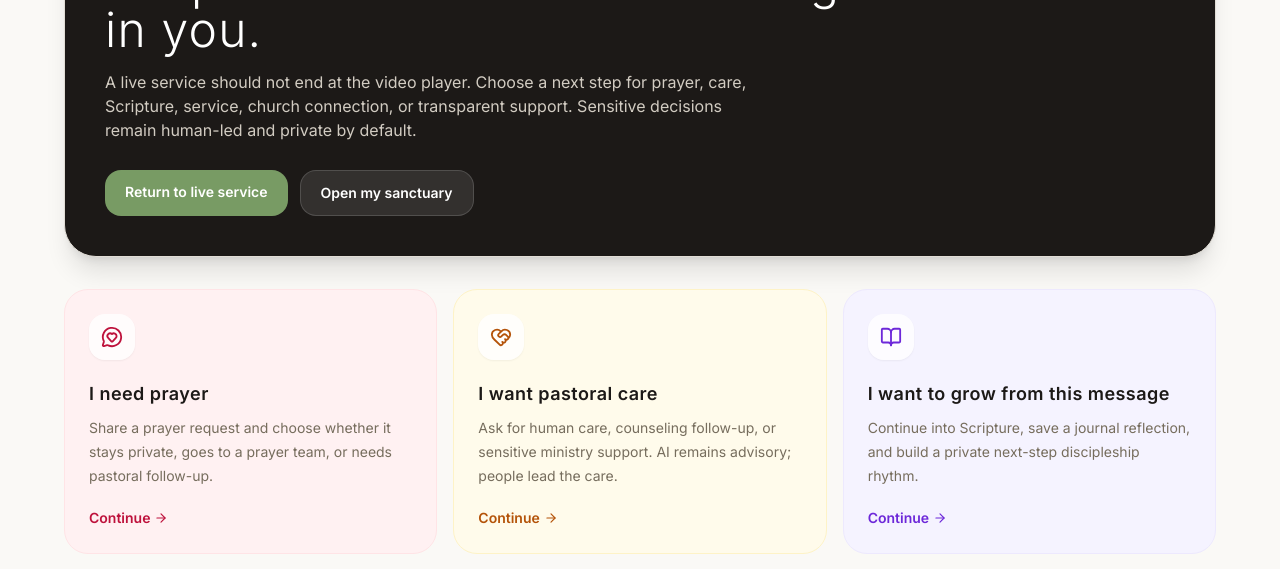
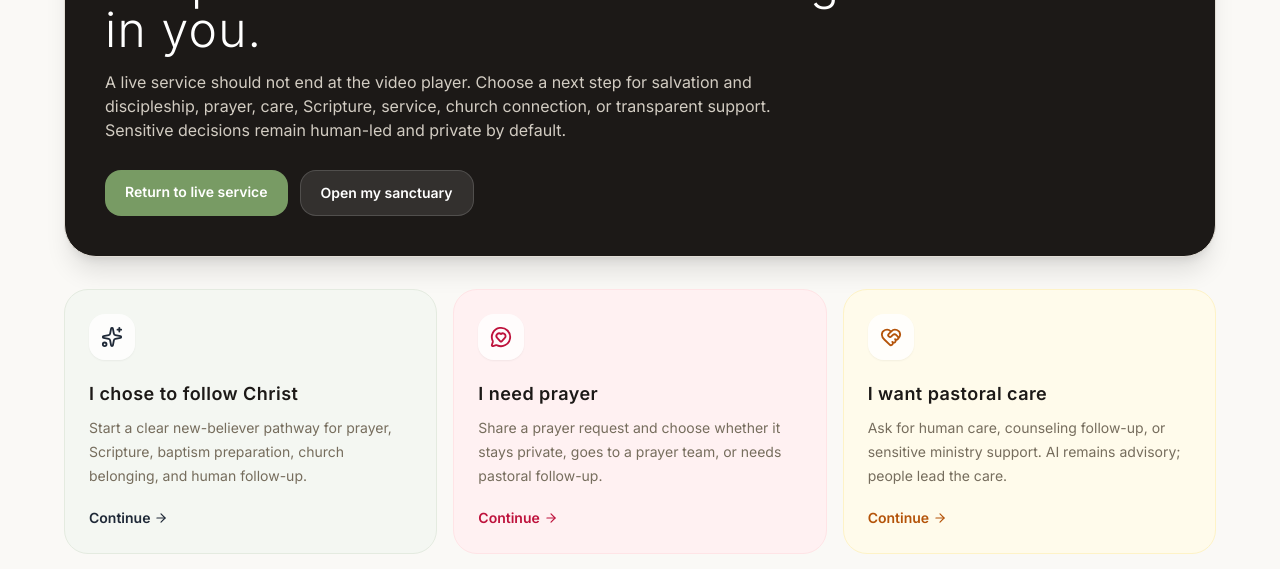
Before and after one commit to TechCodinz/digital-church-os, a Next.js app: page /service-response in a window 1280 px wide. Shown: the part 223-792 px from the top of the page. Built offline with nearby package versions, Linux system fonts and the light colour scheme; no server answers.

Commit message:
feat(discipleship): connect service response to next steps

```diff
--- a/app/(protected)/service-response/page.tsx
+++ b/app/(protected)/service-response/page.tsx
@@ -11,6 +11,13 @@ import {
 } from 'lucide-react';
 
 const responsePaths = [
+  {
+    title: 'I chose to follow Christ',
+    description: 'Start a clear new-believer pathway for prayer, Scripture, baptism preparation, church belonging, and human follow-up.',
+    href: '/next-steps',
+    icon: Sparkles,
+    tone: 'border-sage-100 bg-sage-50 text-sage-700',
+  },
   {
     title: 'I need prayer',
     description: 'Share a prayer request and choose whether it stays private, goes to a prayer team, or needs pastoral follow-up.',
@@ -66,7 +73,7 @@ export default function ServiceResponsePage() {
             </div>
             <h1 className="text-4xl font-light leading-tight md:text-5xl">Respond to what God is stirring in you.</h1>
             <p className="mt-4 max-w-2xl text-sm leading-7 text-stone-300 sm:text-base">
-              A live service should not end at the video player. Choose a next step for prayer, care, Scripture, service, church connection, or transparent support. Sensitive decisions remain human-led and private by default.
+              A live service should not end at the video player. Choose a next step for salvation and discipleship, prayer, care, Scripture, service, church connection, or transparent support. Sensitive decisions remain human-led and private by default.
             </p>
             <div className="mt-7 flex flex-wrap gap-3">
               <Link href="/live-service" className="rounded-2xl bg-sage-500 px-5 py-3 text-sm font-semibold text-white transition hover:bg-sage-600">
```
